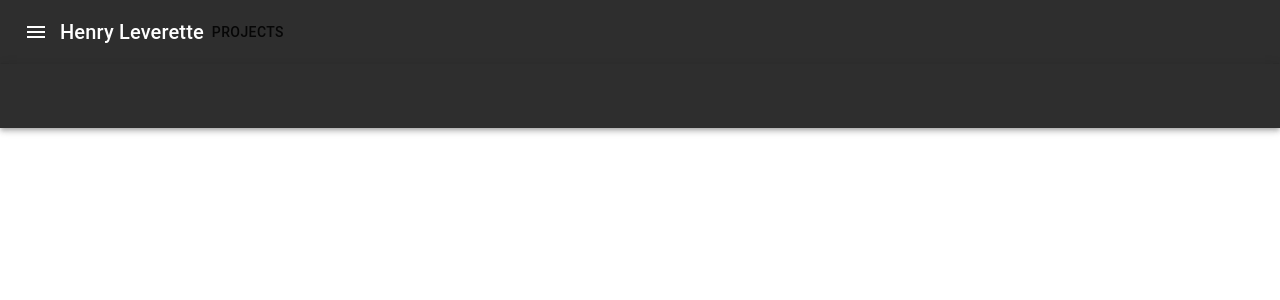
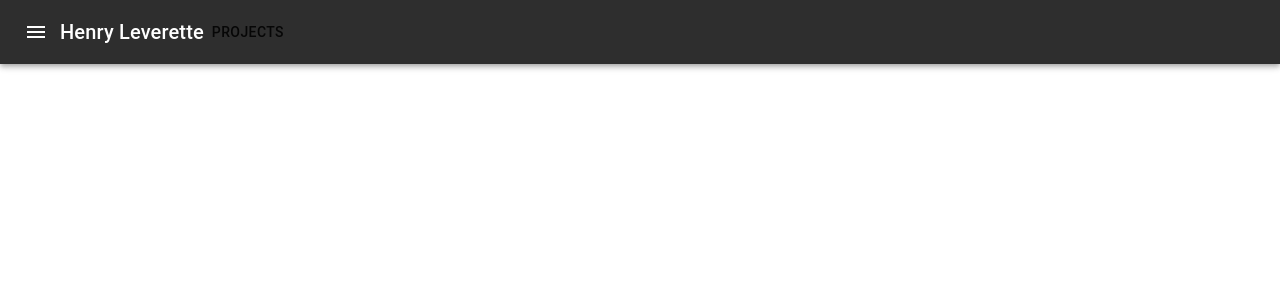
Before and after one commit to trucane/portfolio, a React (Create React App) app: page / in a window 1280 px wide. Shown: the top 300 px of the page. Built offline with nearby package versions, Linux system fonts and the light colour scheme.

Commit message:
5th commit

```diff
--- a/src/Components/Home.js
+++ b/src/Components/Home.js
@@ -1,16 +1,11 @@
 import React from "react";
-
-
 import TopBar from './Menu/TopBar';
-import Footer from './Menu/Footer';
 
 class Home extends React.Component {
   render() {
     return (
       <div className="App">
        <TopBar />
-       <Footer />
-
       </div>
     );
   }
--- a/src/Components/Menu/Footer.js
+++ /dev/null
@@ -1,24 +0,0 @@
-import React from "react";
-import AppBar from "@material-ui/core/AppBar";
-import Toolbar from "@material-ui/core/ToolBar";
-import {withStyles} from '@material-ui/styles';
-import {styles} from '../resource/stylesWith'
-
-
-
-class Footer extends React.Component {
-  render() {
-    return (
-      <AppBar
-        position="static"
-        color="primary"
-        style={{ top: "auto", bottom: 0 }}
-        className={this.props.classes.barBackground}
-      >
-        <Toolbar></Toolbar>
-      </AppBar>
-    );
-  }
-}
-
-export default withStyles(styles)(Footer);
```
